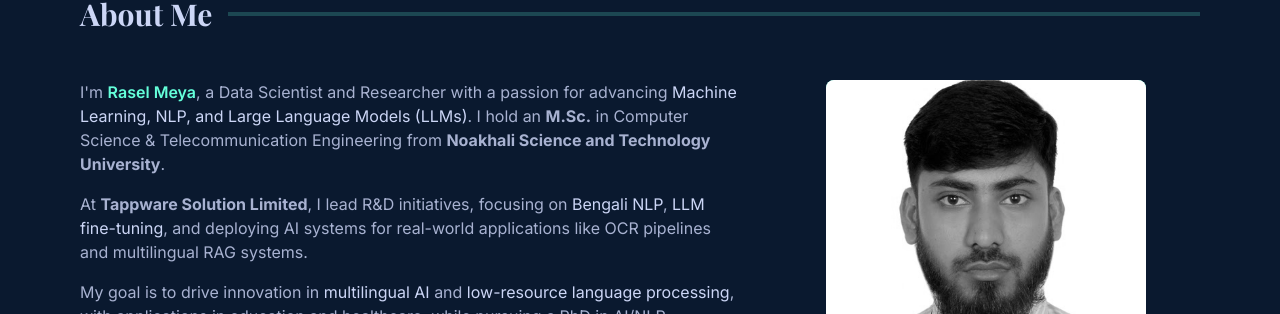
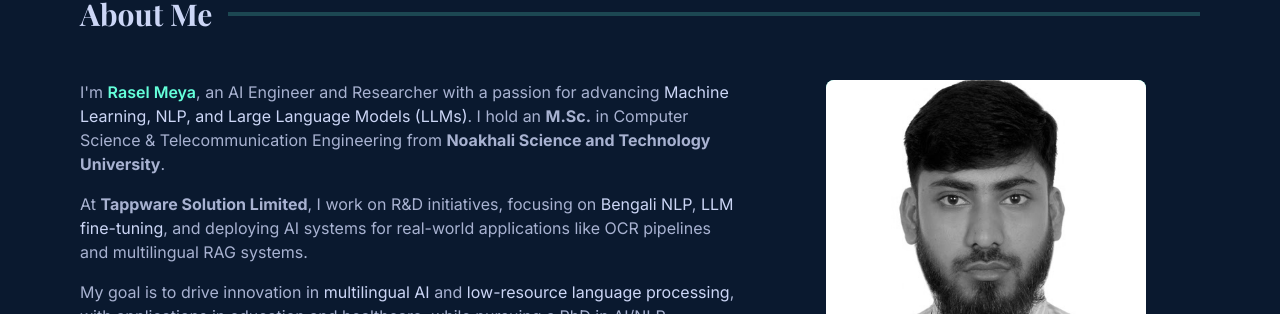
Before and after one commit to raselmeya94/portfolio, a React (Vite) app: page / in a window 1280 px wide. Shown: the part 612-926 px from the top of the page. Built offline with nearby package versions, Linux system fonts and the light colour scheme.

Commit message:
Update About.tsx

```diff
--- a/components/About.tsx
+++ b/components/About.tsx
@@ -9,10 +9,10 @@ const About: React.FC = () => {
         {/* Text Section */}
         <div className="md:col-span-3 text-light-slate space-y-4">
           <p>
-            I'm <span className="text-accent font-semibold">Rasel Meya</span>, a Data Scientist and Researcher with a passion for advancing <span className="text-lightest-slate">Machine Learning, NLP, and Large Language Models (LLMs)</span>. I hold an <strong>M.Sc.</strong> in Computer Science & Telecommunication Engineering from <strong>Noakhali Science and Technology University</strong>.
+            I'm <span className="text-accent font-semibold">Rasel Meya</span>, an AI Engineer and Researcher with a passion for advancing <span className="text-lightest-slate">Machine Learning, NLP, and Large Language Models (LLMs)</span>. I hold an <strong>M.Sc.</strong> in Computer Science & Telecommunication Engineering from <strong>Noakhali Science and Technology University</strong>.
           </p>
           <p>
-            At <strong>Tappware Solution Limited</strong>, I lead R&D initiatives, focusing on <span className="text-lightest-slate">Bengali NLP</span>, <span className="text-lightest-slate">LLM fine-tuning</span>, and deploying AI systems for real-world applications like OCR pipelines and multilingual RAG systems.
+            At <strong>Tappware Solution Limited</strong>, I work on R&D initiatives, focusing on <span className="text-lightest-slate">Bengali NLP</span>, <span className="text-lightest-slate">LLM fine-tuning</span>, and deploying AI systems for real-world applications like OCR pipelines and multilingual RAG systems.
           </p>
           <p>
             My goal is to drive innovation in <span className="text-lightest-slate">multilingual AI</span> and <span className="text-lightest-slate">low-resource language processing</span>, with applications in education and healthcare, while pursuing a PhD in AI/NLP.
```
